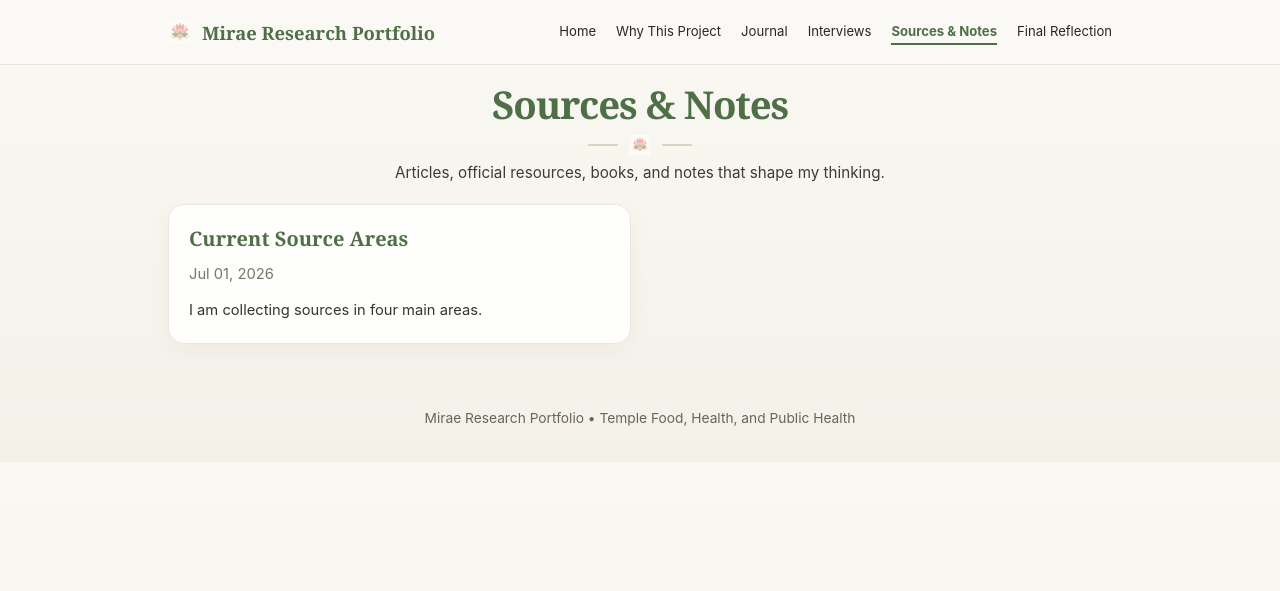
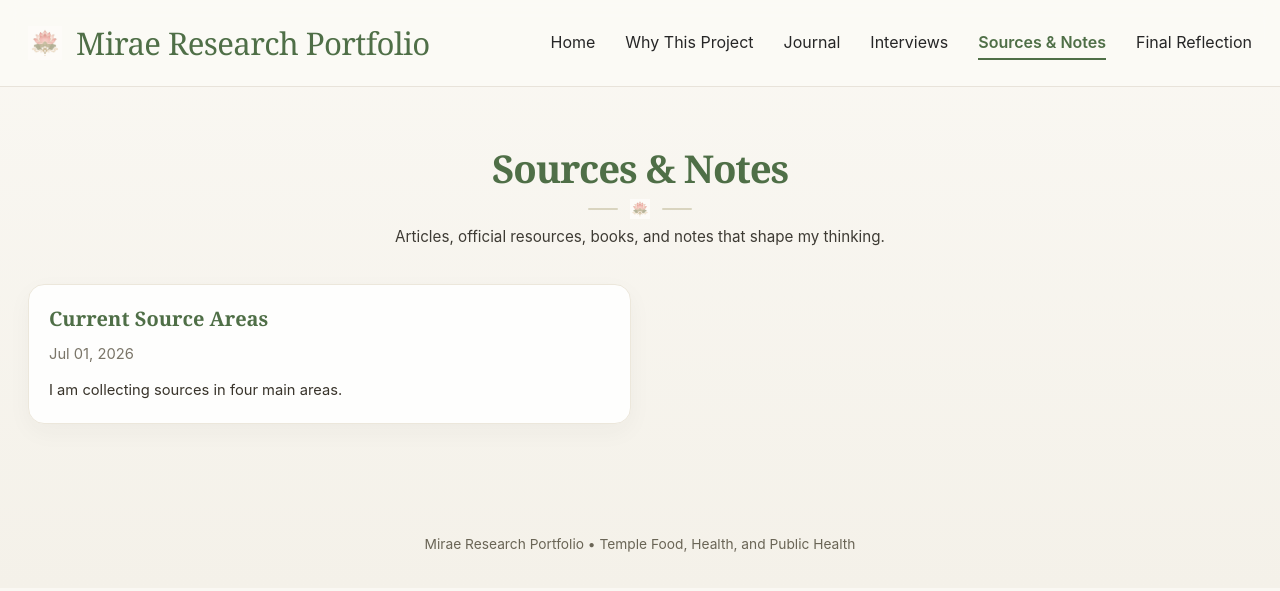
Before and after one commit to miraechung0126/researchportfolio, a Jekyll site: the page built from _interviews/sources.md, in a window 1280 px wide. Shown: the top 591 px of the page. Built offline with Jekyll 4.4.1, drawn with Linux system fonts in a browser that asks for light colours.

Commit message:
Update style.css

```diff
--- a/assets/css/style.css
+++ b/assets/css/style.css
@@ -1,33 +1,34 @@
 :root {
   --bg:#f8f6f1; --paper:#f4efe7; --card:#fff; --text:#282722; --muted:#5e5a50;
   --line:#e6e0d4; --green:#4f6f47; --green2:#6d8663; --shadow:0 10px 30px rgba(39,39,39,.06);
-  --radius:18px; --max:980px;
-}
+  --radius:22px; --max:1280px;
+  }
 *{box-sizing:border-box}
 html{scroll-behavior:smooth}
 body{margin:0;background:linear-gradient(180deg,#faf8f3 0%,#f4f1e9 100%);color:var(--text);font-family:Inter,system-ui,-apple-system,"Segoe UI",sans-serif;}
 img{display:block;max-width:100%}
 a{text-decoration:none;color:inherit}
-.shell{max-width:var(--max);margin:0 auto;padding:0 18px}
-.topbar{background:rgba(251,249,245,.95);backdrop-filter:blur(8px);border-bottom:1px solid rgba(230,224,212,.9);position:sticky;top:0;z-index:10}
-.nav{height:64px;display:flex;align-items:center;justify-content:space-between;gap:18px}
-.brand{display:flex;align-items:center;gap:10px;min-width:0}
-.brand img{width:24px;height:24px;object-fit:contain;opacity:.95}
-.brand span{font-family:Georgia,"Times New Roman",serif;font-size:1.15rem;color:var(--green);font-weight:700;white-space:nowrap;overflow:hidden;text-overflow:ellipsis}
-.menu{display:flex;align-items:center;gap:20px;flex-wrap:wrap;justify-content:flex-end;font-size:.82rem}
-.menu a{padding:4px 0;border-bottom:2px solid transparent}
+.shell{max-width:var(--max);margin:0 auto;padding:0 28px}
+.topbar{position:sticky;top:0;z-index:10;background:rgba(251,250,246,.92);backdrop-filter:blur(10px);border-bottom:1px solid rgba(229,224,213,.85)}
+.nav{height:86px;display:flex;align-items:center;justify-content:space-between;gap:24px}
+.brand{display:flex;align-items:center;gap:14px;min-width:0}
+.brand img{width:34px;height:34px;object-fit:contain;filter:saturate(.95)}
+.brand span{font-family:Georgia,"Times New Roman",serif;font-size:1.95rem;color:var(--green);letter-spacing:-.02em;white-space:nowrap}
+.menu{display:flex;align-items:center;gap:30px;flex-wrap:wrap;justify-content:flex-end;font-size:1rem}
+.menu a{padding:6px 0;color:#262626;border-bottom:2px solid transparent}
 .menu a.active,.menu a:hover{color:var(--green)}
-.menu a.active{border-color:var(--green);font-weight:700}
-.hero-wrap{margin-top:14px;border-radius:32px 32px 0 0;overflow:hidden;background:var(--paper);box-shadow:var(--shadow)}
-.hero{display:grid;grid-template-columns:1.02fr 1.18fr;min-height:360px;align-items:stretch}
-.hero-copy{padding:54px 38px 50px 44px;background:radial-gradient(circle at top left,rgba(255,255,255,.96),rgba(244,239,231,.92));display:flex;flex-direction:column;justify-content:center}
-.hero-copy h1{margin:0 0 14px;font-family:Georgia,"Times New Roman",serif;font-size:clamp(2.25rem,5vw,3.45rem);line-height:1.02;letter-spacing:-.04em;color:var(--green)}
-.hero-divider{width:52px;height:3px;background:#c9c397;border-radius:999px;margin:8px 0 18px}
-.hero-copy p{margin:0;max-width:360px;font-size:.98rem;line-height:1.78;color:#2d2b25}
-.hero-cta{margin-top:20px;display:inline-flex;align-items:center;justify-content:center;width:fit-content;background:var(--green);color:#fff;border-radius:8px;padding:10px 18px;font-size:.88rem;font-weight:600}
+.menu a.active{border-color:var(--green);font-weight:600}
+.hero-wrap{margin-top:18px;border-radius:0 0 30px 30px;overflow:hidden;background:#f3efe5;box-shadow:var(--shadow)}
+.hero{display:grid;grid-template-columns:1.02fr 1.18fr;min-height:680px;align-items:stretch}
+.hero-copy{padding:88px 70px 88px 78px;background:radial-gradient(circle at top left,rgba(255,255,255,.95),rgba(244,239,229,.92));display:flex;flex-direction:column;justify-content:center}
+.hero-copy h1{margin:0 0 18px;font-family:Georgia,"Times New Roman",serif;font-size:clamp(3.2rem,6vw,5.2rem);line-height:.98;letter-spacing:-.04em;color:var(--green)}
+.hero-divider{width:74px;height:4px;border-radius:999px;background:#c7c49a;margin:12px 0 26px}
+.hero-copy p{margin:0;max-width:560px;font-size:1.18rem;line-height:1.8;color:#2e2b25}
+.hero-cta{margin-top:30px;display:inline-flex;align-items:center;justify-content:center;width:fit-content;background:var(--green);color:#fff;border-radius:12px;padding:16px 26px;font-weight:600;box-shadow:0 10px 22px rgba(78,111,70,.2)}
+.hero-media{position:relative;min-height:680px;background:#e7e2d7}
 .hero-media img{width:100%;height:100%;object-fit:cover;object-position:center}
-.section{padding:18px 0 42px;scroll-margin-top:78px}
-.section-head{text-align:center;margin-bottom:22px}
+.section{padding:60px 0 88px;scroll-margin-top:100px}
+.section-head{text-align:center;margin-bottom:38px}
 .section-head h2{margin:0;font-family:Georgia,"Times New Roman",serif;color:var(--green);font-size:clamp(1.95rem,3vw,2.6rem);letter-spacing:-.03em;line-height:1.1}
 .lotus-mark{display:inline-flex;align-items:center;justify-content:center;gap:12px;margin:10px auto 8px}
 .lotus-mark:before,.lotus-mark:after{content:"";width:30px;height:2px;background:#d9d4bf;border-radius:999px}
@@ -56,5 +57,5 @@ a{text-decoration:none;color:inherit}
 .entry{max-width:820px;margin:22px auto 50px}
 .entry .meta{color:#7a7568;text-align:center;margin:8px 0 18px;font-size:.9rem}
 footer{text-align:center;padding:24px 16px 36px;color:#6a6556;font-size:.86rem}
-@media (max-width: 940px){.hero{grid-template-columns:1fr}.hero-media{height:320px}.cards,.grid2,.list-grid{grid-template-columns:1fr}}
-@media (max-width: 720px){.shell{padding:0 12px}.nav{height:auto;padding:12px 0;align-items:flex-start;flex-direction:column}.menu{gap:14px}.brand span{font-size:1rem}.hero-copy{padding:28px 22px 26px}.hero-copy p{font-size:.92rem}.section{padding:14px 0 34px}.mini{grid-template-columns:1fr}}
+@media (max-width: 940px){.hero{grid-template-columns:1fr}.hero-media{height:460px}.cards,.grid2,.list-grid{grid-template-columns:1fr}}
+@media (max-width: 720px){.shell{padding:0 16px}.nav{height:auto;padding:18px 0;align-items:flex-start;flex-direction:column}.menu{gap:18px}.brand span{font-size:1.55rem}.hero-copy{padding:44px 24px 30px}.hero-copy p{font-size:1.04rem}.section{padding:42px 0 60px}.mini{grid-template-columns:1fr}}
```
